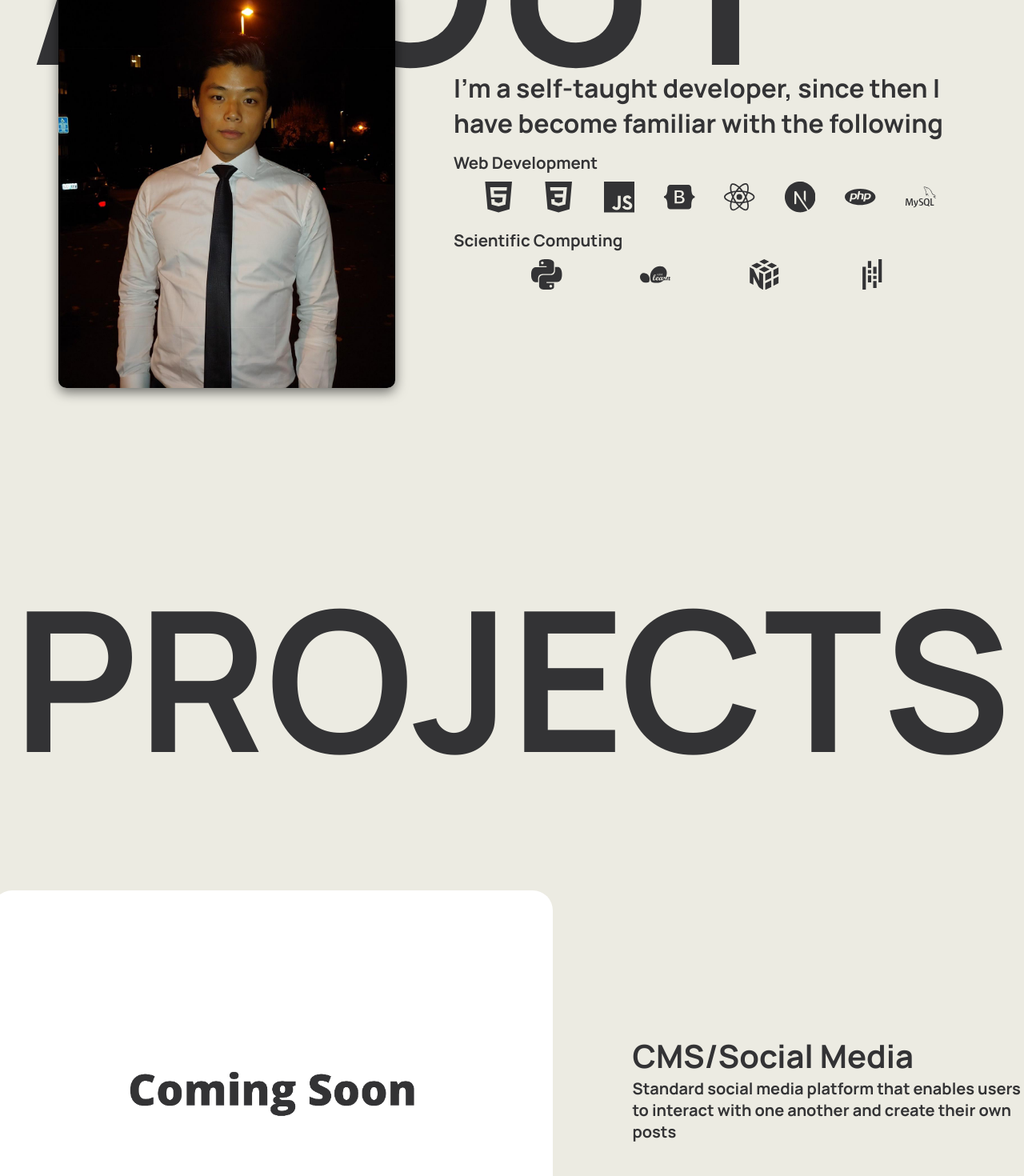
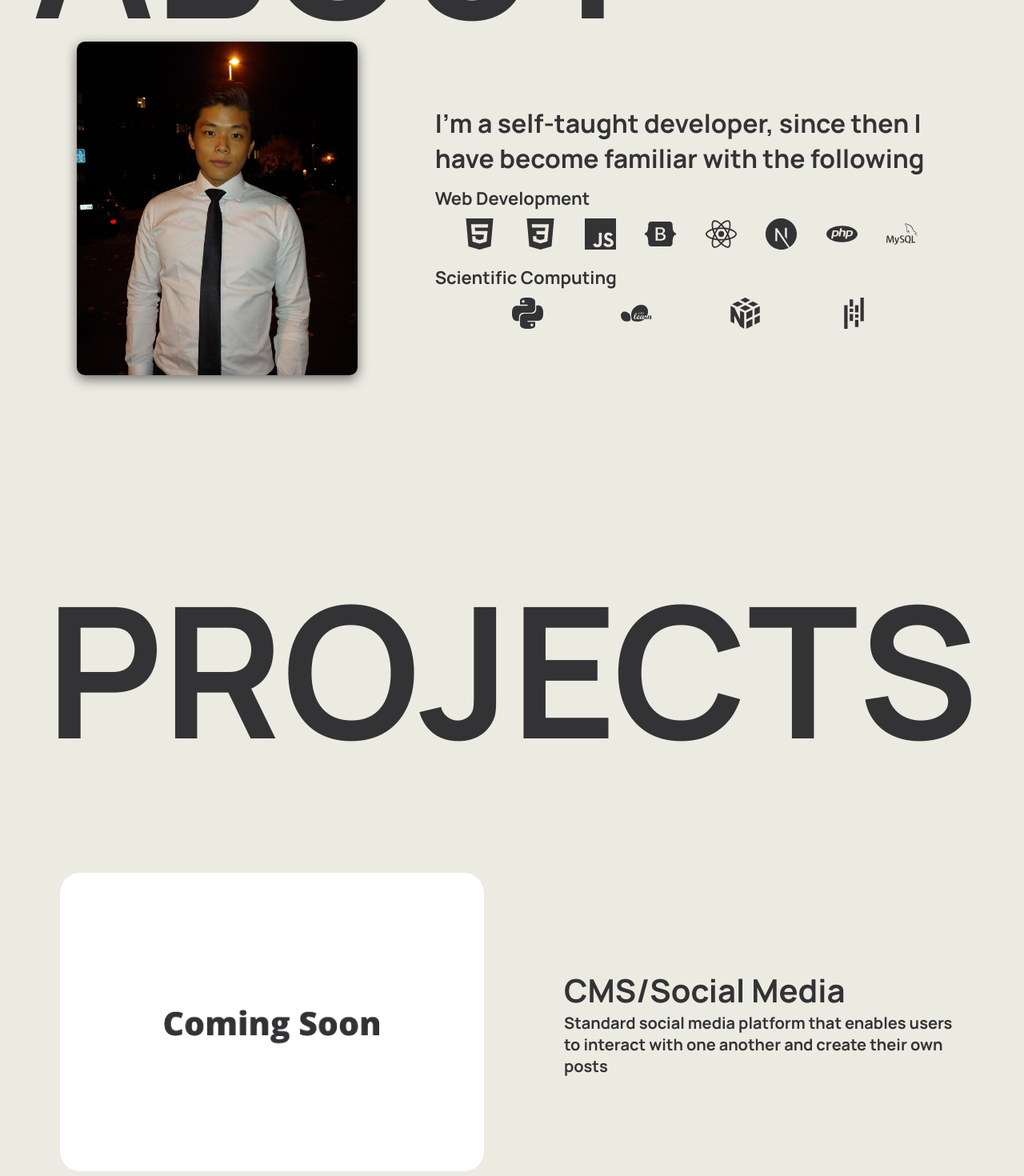
Before and after one commit to teoyi/personal-portfolio, a Next.js app: page / in a window 1280 px wide. Shown: the part 1020-2490 px from the top of the page at 80% size. Built offline with nearby package versions, Linux system fonts and the light colour scheme; a web font is replaced by a local one.

Commit message:
Redid base css to fit laptop instead

```diff
--- a/src/styles/About.module.css
+++ b/src/styles/About.module.css
@@ -18,7 +18,7 @@
 }
 /* ABOUT */
 .mainText{
-    font-size: 282px;
+    font-size: 228px;
     font-family: 'Manrope B';
     position: absolute;
     top: 0;
@@ -29,10 +29,11 @@
 /* Self Image */
 .aboutImage1{
     position: relative;
-    width: 421px;
-    height: 500px;
+    width: 351px;
+    height: 417px;
     overflow: hidden;
     border-radius: 10px;
+    margin-top: 50px;
     left: 0;
     box-shadow: rgba(0, 0, 0, 0.55) 0px 5px 15px 0px;
     /* cursor: pointer; */
@@ -53,9 +54,10 @@
 }
 
 .title{
-    font-size: 2.5vw;
+    font-size: 32px;
     margin-bottom: 13px;
     font-family: 'Manrope B';
+    margin-top: 92px;
     /* text-decoration: underline; */
 }
 
@@ -88,11 +90,11 @@
     /* margin-left: 20px; */
 }
 .techExp li:nth-child(odd){
-    font-size: 1.6vw;
+    font-size: 22px;
     margin-bottom: 10px;
 }
 .techExp li:nth-child(even){
-    font-size: 3vw;
+    font-size: 39px;
     /* margin-left: 20px; */
 }
 
--- a/src/styles/Landing.module.css
+++ b/src/styles/Landing.module.css
@@ -28,7 +28,7 @@
 .subText{
     writing-mode: vertical-lr;
     font-family: 'Manrope B';
-    font-size: 2vw;
+    font-size: 1.7vw;
 }
 
 .firstName{
--- a/src/styles/Projects.module.css
+++ b/src/styles/Projects.module.css
@@ -8,12 +8,12 @@
 
 .title{
     font-family: 'Manrope B';
-    font-size: 244px;
+    font-size: 228px;
 }
 
 .image{
-    height: 493px;
-    width: 701px;
+    height: 373px;
+    width: 530px;
     border-radius: 25px;
     overflow: hidden;
     margin: 100px 50px;
```
